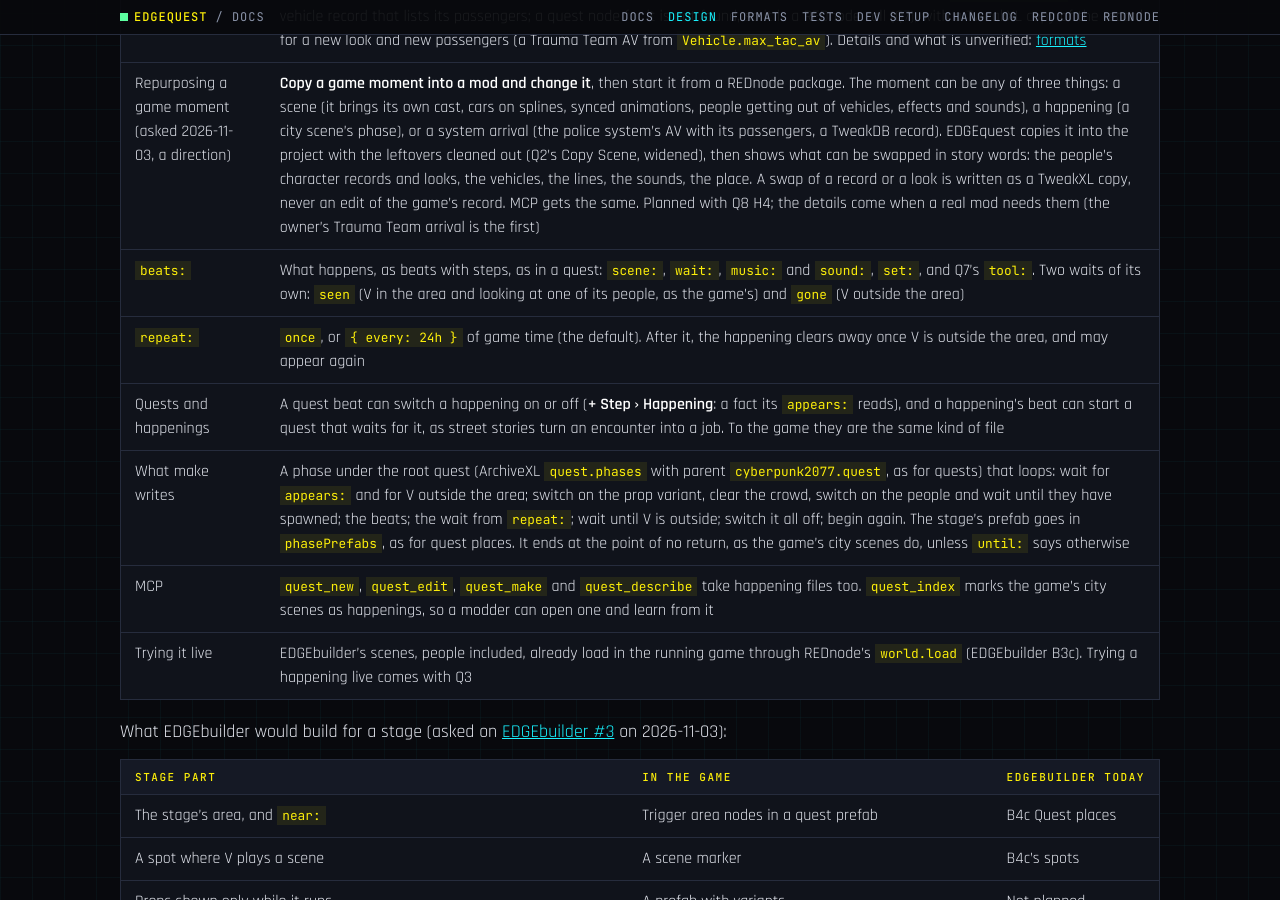
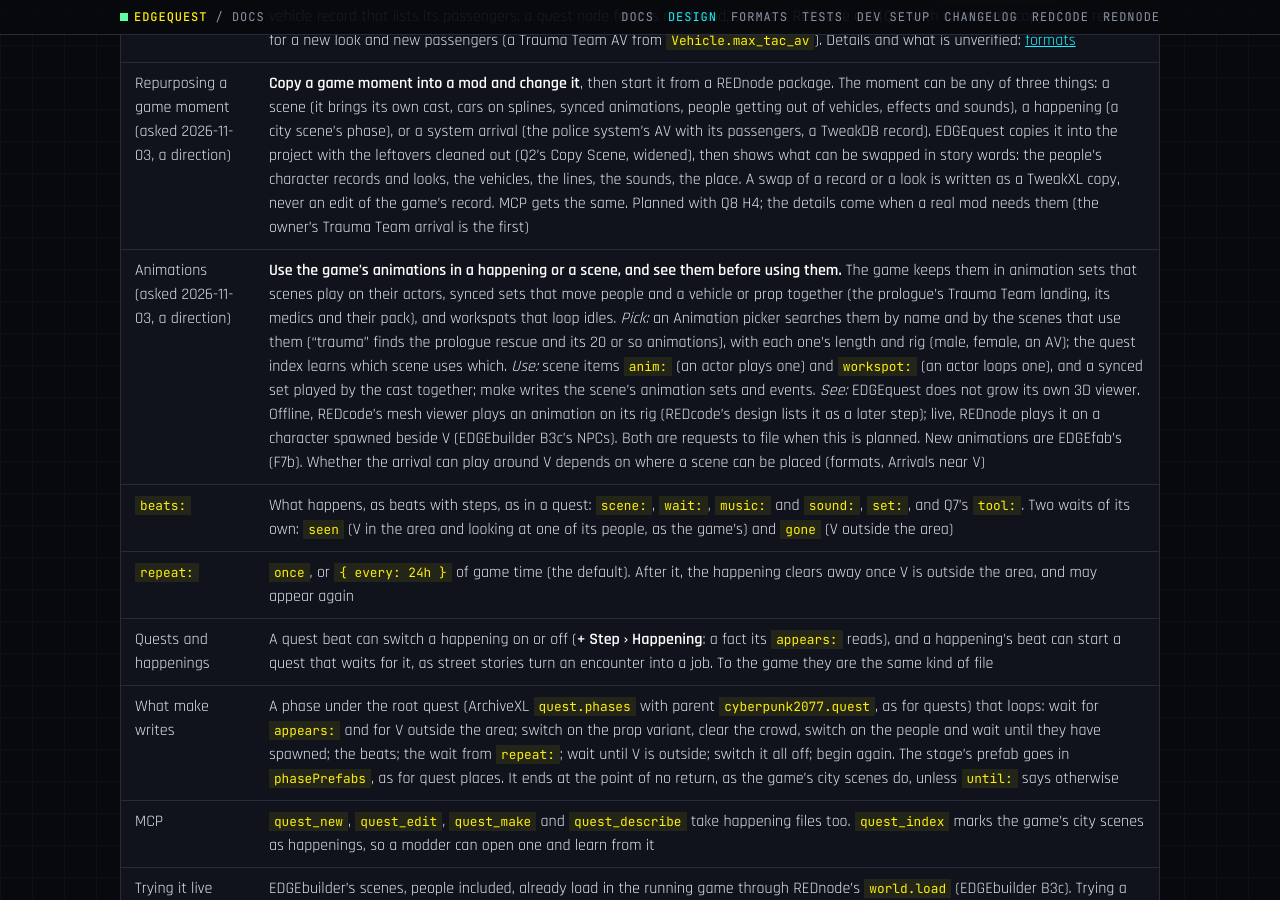
Before and after one commit to Edgemodders/EDGEquest, a Jekyll site: the page built from docs/design.md, in a window 1280 px wide and 900 px high, scrolled down 12947 px. Built offline with Jekyll 4.4.1, drawn with Linux system fonts in a browser that asks for light colours; our own code applies the rules of GitHub Pages for plain Markdown files; some of the changed text lies outside the part shown.

Commit message:
Design: animations in happenings and scenes (direction); the prologue's Trauma Team arrival studied
Co-Authored-By: Claude Opus 5.5 <noreply@anthropic.com>

```diff
--- a/docs/design.md
+++ b/docs/design.md
@@ -171,6 +171,7 @@ Asked for by the owner on 2026-11-02: scripted moments in the city that may or m
 | Started by a script (asked 2026-11-03) | `appears: { called: yes }`: the happening waits for its start fact (`<prefix>_start`) as well as the rest of `appears:`. Anything that can set a fact starts it: a quest beat, or a REDnode package through `quests.setFact` (REDnode 0.32.0), so logic a quest cannot express (V's health running low, a mod's own event) starts a happening. With Q7, the happening's made package also offers `start` and `stop` as service functions, so packages and assistants call it by name. A quest file cannot run code, so the logic itself lives in the REDnode package |
 | Around V (asked 2026-11-03) | `stage: around V` instead of a place: nothing is placed in the world beforehand, and people and vehicles **arrive** near V wherever V is. A step `{ arrive: { vehicle: <record>, people: [<records>], distance: 20-60 } }`, made as the game's quests make chases: `questDynamicVehicleSpawn_NodeType` with a `DynamicVehicleData` record per arrival, added through TweakXL (so such a happening needs TweakXL). An AV flying in and dropping people, as MaxTac does, is the police system's `RequestAVSpawn` with a vehicle record that lists its passengers; a quest node for it is not found, so it is a REDnode call (Q7), with a TweakXL copy of the record for a new look and new passengers (a Trauma Team AV from `Vehicle.max_tac_av`). Details and what is unverified: [formats](design/formats.html#arrivals-near-v-maxtac-and-dynamic-spawns-study-2026-11-03) |
 | Repurposing a game moment (asked 2026-11-03, a direction) | **Copy a game moment into a mod and change it**, then start it from a REDnode package. The moment can be any of three things: a scene (it brings its own cast, cars on splines, synced animations, people getting out of vehicles, effects and sounds), a happening (a city scene's phase), or a system arrival (the police system's AV with its passengers, a TweakDB record). EDGEquest copies it into the project with the leftovers cleaned out (Q2's Copy Scene, widened), then shows what can be swapped in story words: the people's character records and looks, the vehicles, the lines, the sounds, the place. A swap of a record or a look is written as a TweakXL copy, never an edit of the game's record. MCP gets the same. Planned with Q8 H4; the details come when a real mod needs them (the owner's Trauma Team arrival is the first) |
+| Animations (asked 2026-11-03, a direction) | **Use the game's animations in a happening or a scene, and see them before using them.** The game keeps them in animation sets that scenes play on their actors, synced sets that move people and a vehicle or prop together (the prologue's Trauma Team landing, its medics and their pack), and workspots that loop idles. *Pick:* an Animation picker searches them by name and by the scenes that use them ("trauma" finds the prologue rescue and its 20 or so animations), with each one's length and rig (male, female, an AV); the quest index learns which scene uses which. *Use:* scene items `anim:` (an actor plays one) and `workspot:` (an actor loops one), and a synced set played by the cast together; make writes the scene's animation sets and events. *See:* EDGEquest does not grow its own 3D viewer. Offline, REDcode's mesh viewer plays an animation on its rig (REDcode's design lists it as a later step); live, REDnode plays it on a character spawned beside V (EDGEbuilder B3c's NPCs). Both are requests to file when this is planned. New animations are EDGEfab's (F7b). Whether the arrival can play around V depends on where a scene can be placed (formats, Arrivals near V) |
 | `beats:` | What happens, as beats with steps, as in a quest: `scene:`, `wait:`, `music:` and `sound:`, `set:`, and Q7's `tool:`. Two waits of its own: `seen` (V in the area and looking at one of its people, as the game's) and `gone` (V outside the area) |
 | `repeat:` | `once`, or `{ every: 24h }` of game time (the default). After it, the happening clears away once V is outside the area, and may appear again |
 | Quests and happenings | A quest beat can switch a happening on or off (**+ Step › Happening**: a fact its `appears:` reads), and a happening's beat can start a quest that waits for it, as street stories turn an encounter into a job. To the game they are the same kind of file |
@@ -220,6 +221,7 @@ Each is answered by a test in the phase named.
 | Whether a phase that loops for the whole game adds anything to a save each time round | Q8 H1 |
 | Whether `questDynamicVehicleSpawn_NodeType` with a mod's own `DynamicVehicleData` record brings vehicles and people near V, and whether it can bring an AV | Q8 H4 |
 | Whether the police system's `RequestAVSpawn`, called through REDnode outside a police chase, flies an AV in and drops its passengers, and whether they then act as police | Q8 H4 |
+| Whether a scene can play around V with no marker placed in the world (a tag on V or a spawned entity, `Entity` markers, `Player` placement), so the prologue's Trauma Team landing can play anywhere | Q8 H4 |
 
 ## Sources
 
```
Also changed, not shown: docs/design/formats.md (+2 -0 lines).
